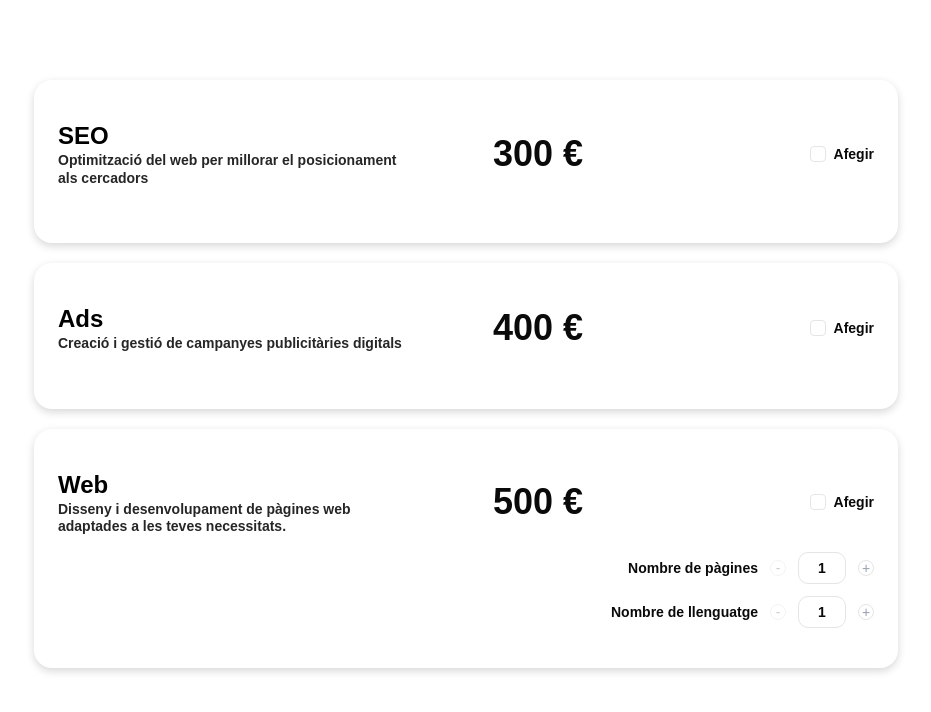
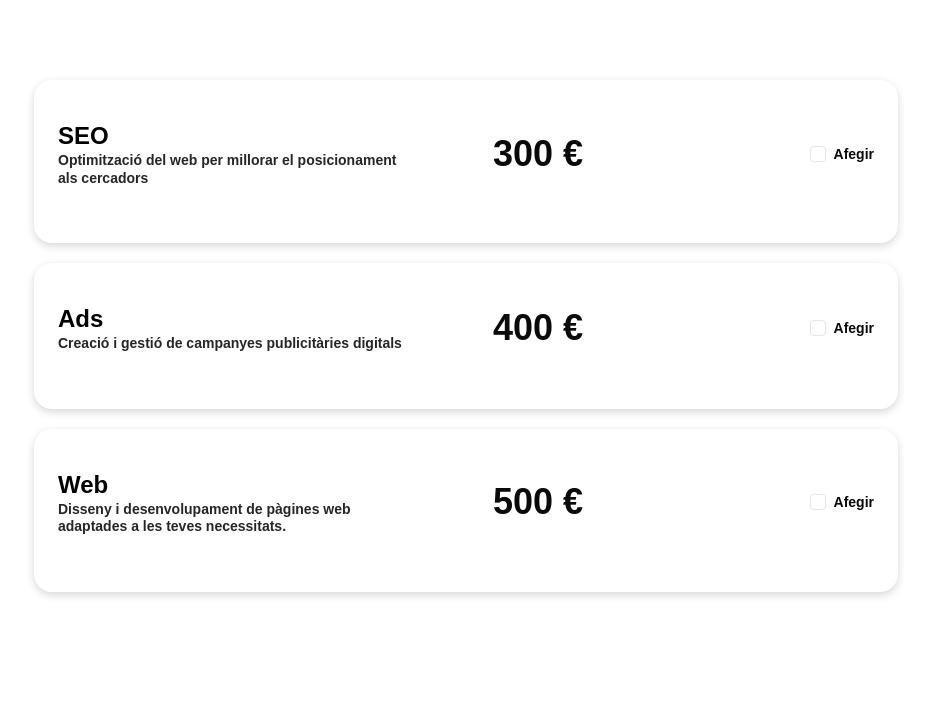
Before and after one commit to ypmodev/budget-generator, a React (Vite) app: page / in a window 1280 px wide. Shown: the top 712 px of the page, without its empty margins (174-1105 px from the left). Built offline with nearby package versions, Linux system fonts and the light colour scheme.

Commit message:
feat: show web options when selected

```diff
--- a/src/components/Budget.tsx
+++ b/src/components/Budget.tsx
@@ -20,6 +20,10 @@ const Budget = () => {
     setBudget((prev) => ({ ...prev, languages: language }));
   };
 
+  const setServiceSelect = (id: "seo" | "ads" | "web", selected: boolean) => {
+  setBudget((prev) => ({...prev,[id]: selected}));
+};
+
   return (
     <>
       <section className="mx-auto w-full max-w-5xl"></section>
@@ -33,6 +37,8 @@ const Budget = () => {
             languages={budget.languages}
             setPages={setPages}
             setLanguages={setLanguages}
+            setServiceSelect={setServiceSelect}
+            isWebSelected={service.id === "web" && budget.web}
           />
         ))}
       </article>
--- a/src/components/ServiceCard.tsx
+++ b/src/components/ServiceCard.tsx
@@ -19,6 +19,8 @@ const ServiceCard = ({
   languages,
   setPages,
   setLanguages,
+  setServiceSelect,
+  isWebSelected,
 }: ServiceCardProps) => {
   return (
     <Card className="rounded-2xl border-0 bg-white shadow-[0_3px_8px_rgba(0,0,0,0.16)]">
@@ -44,6 +46,7 @@ const ServiceCard = ({
           <Checkbox
             id={id}
             className="data-checked:bg-[#58af8c] data-checked:border-[#58af8c]"
+            onCheckedChange={(checked) => setServiceSelect(id, checked)}
           />
           <label htmlFor={id} className="font-semibold cursor-pointer text-sm">
             Afegir
@@ -51,7 +54,7 @@ const ServiceCard = ({
         </div>
         <div className="col-span-3 flex justify-end">
           {" "}
-          {id === "web" && (
+          {id === "web" && isWebSelected && (
             <WebOptions
               pages={pages}
               languages={languages}
--- a/src/types/service-card.ts
+++ b/src/types/service-card.ts
@@ -1,9 +1,10 @@
 import type { ServiceType } from "./service";
-
 
 export interface ServiceCardProps extends ServiceType {
   pages: number;
   languages: number;
   setPages: (pages: number) => void;
   setLanguages: (languages: number) => void;
+  setServiceSelect: (id: ServiceType["id"], selected: boolean) => void;
+  isWebSelected: boolean;
 }
```
